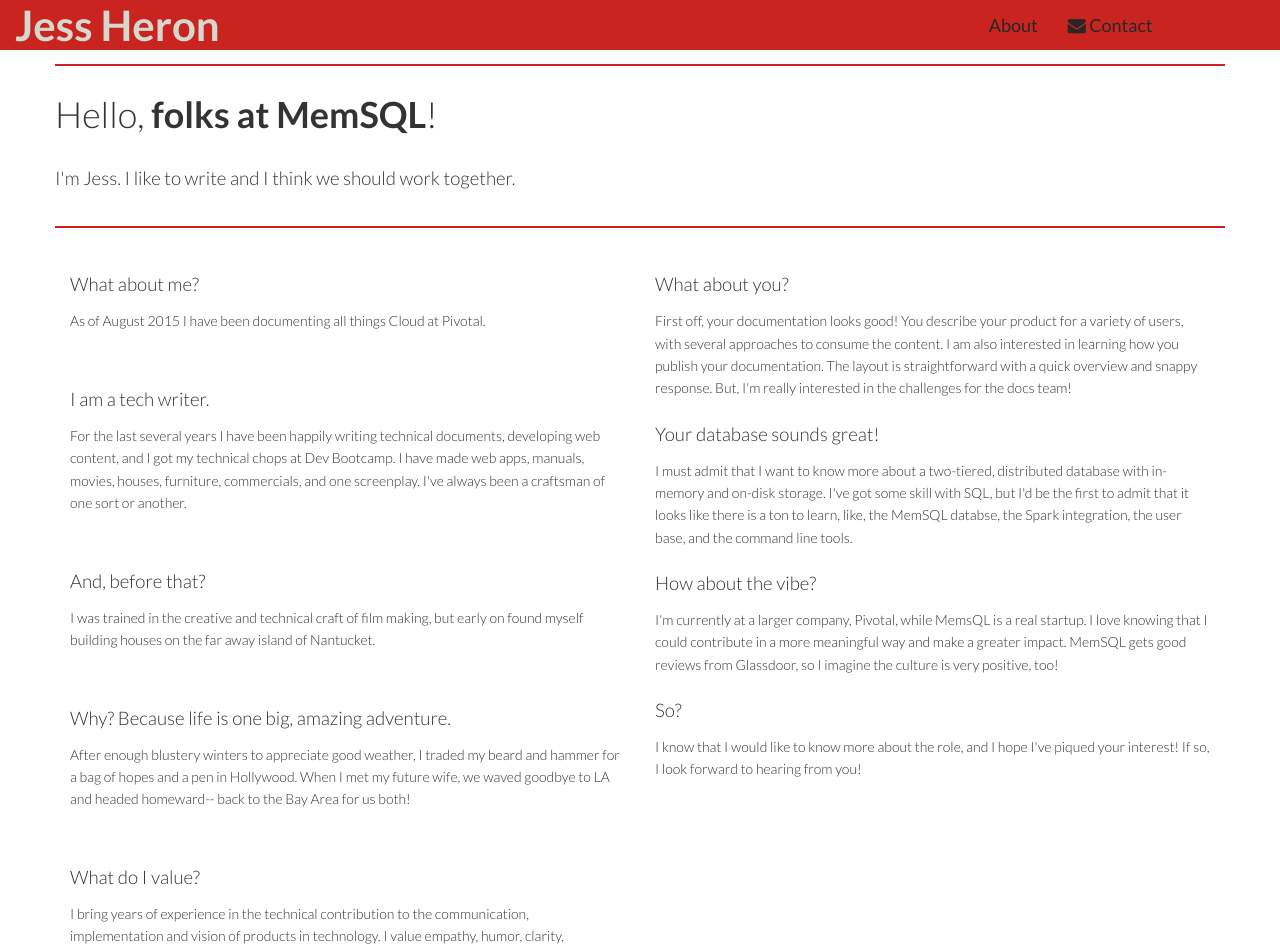
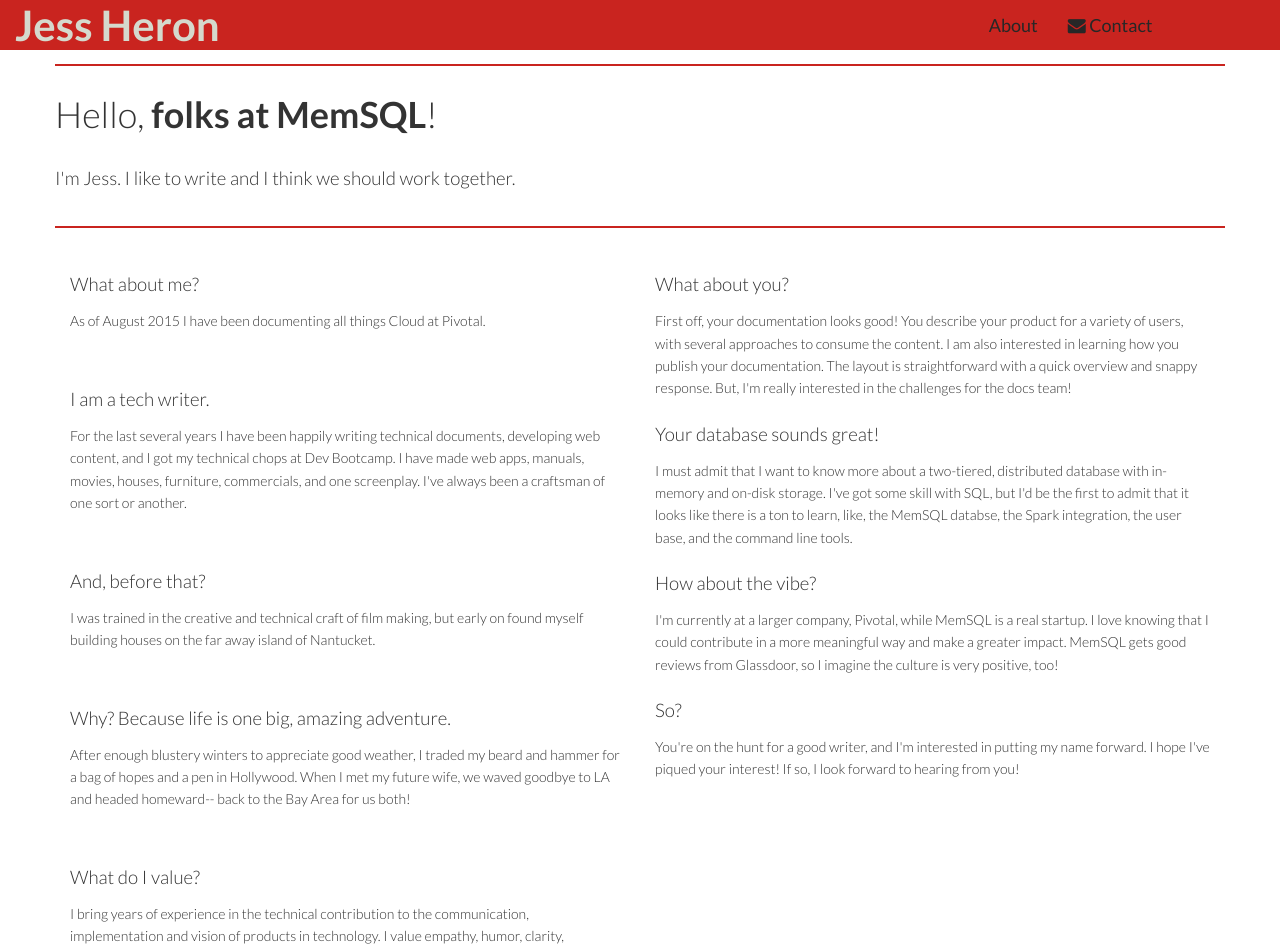
Before and after one commit to jbheron/jekyll_jbheron, a Jekyll site: the page built from memsql/letter_of_interest.html, in a window 1280 px wide and 1344 px high. Shown: the top 951 px of the window. Built offline with Jekyll 4.4.1, drawn with Linux system fonts in a browser that asks for light colours; nearby versions of some CDN libraries; library files that are not in the unit come from our copies.

Commit message:
more tweaks

```diff
--- a/_includes/memsql.html
+++ b/_includes/memsql.html
@@ -5,6 +5,6 @@
 <p>I must admit that I want to know more about a two-tiered, distributed database with in-memory and on-disk storage. I've got some skill with SQL, but I'd be the first to admit that it looks like there is a ton to learn, like, the MemSQL databse, the Spark integration, the user base, and the command line tools.
 </p>
 <h2>How about the vibe?</h2>
-<p>I'm currently at a larger company, Pivotal, while MemsQL is a real startup. I love knowing that I could contribute in a more meaningful way and make a greater impact. MemSQL gets good reviews from Glassdoor, so I imagine the culture is very positive, too!</p>
+<p>I'm currently at a larger company, Pivotal, while MemSQL is a real startup. I love knowing that I could contribute in a more meaningful way and make a greater impact. MemSQL gets good reviews from Glassdoor, so I imagine the culture is very positive, too!</p>
 <h2>So?</h2>
-<p>I know that I would like to know more about the role, and I hope I've piqued your interest! If so, I look forward to hearing from you!</p>
+<p>You're on the hunt for a good writer, and I'm interested in putting my name forward. I hope I've piqued your interest! If so, I look forward to hearing from you!</p>
```
